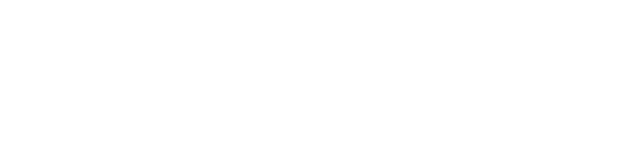
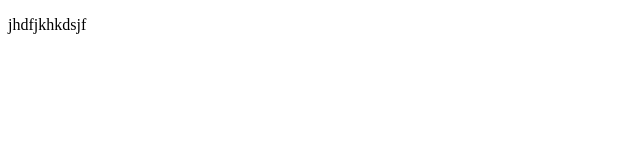
Before and after one commit to Anjay95kumar/demotest, a plain HTML site: page index.html in a window 1280 px wide. Shown: the whole page, without its empty margins (0-640 px from the left). Drawn offline with Linux system fonts and the light colour scheme.

Commit message:
second change

```diff
--- a/index.html
+++ b/index.html
@@ -6,6 +6,6 @@
     <title>Document</title>
 </head>
 <body>
-
+    <p>jhdfjkhkdsjf</p>
 </body>
 </html>
```
